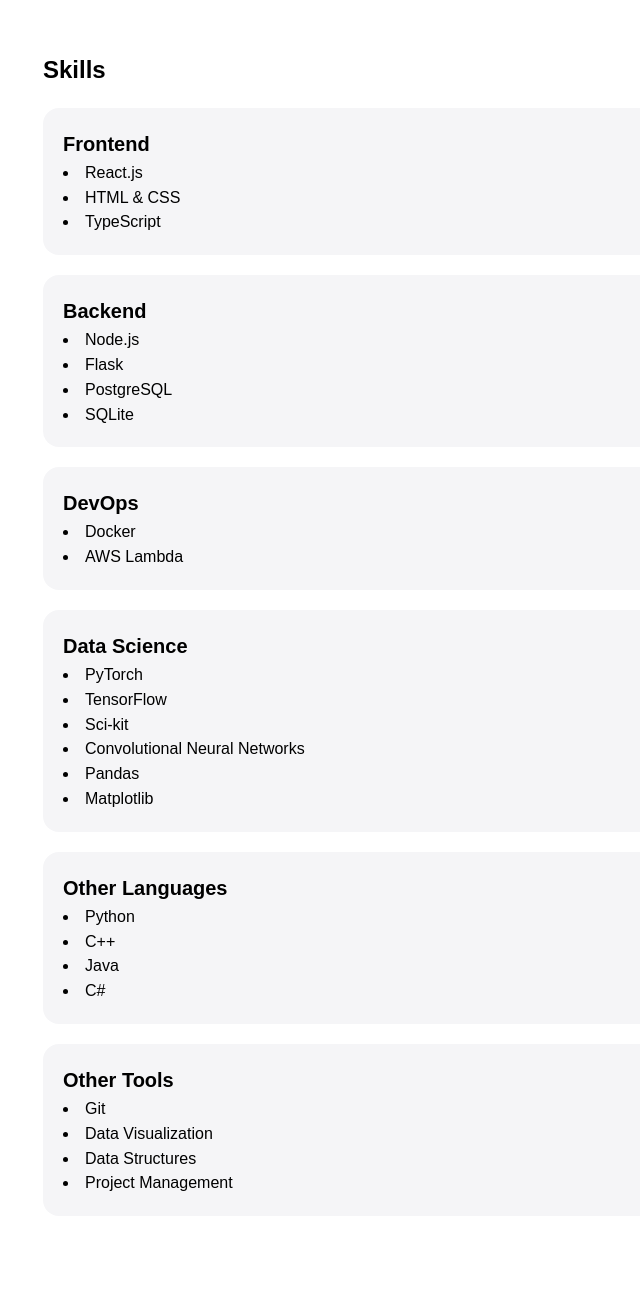
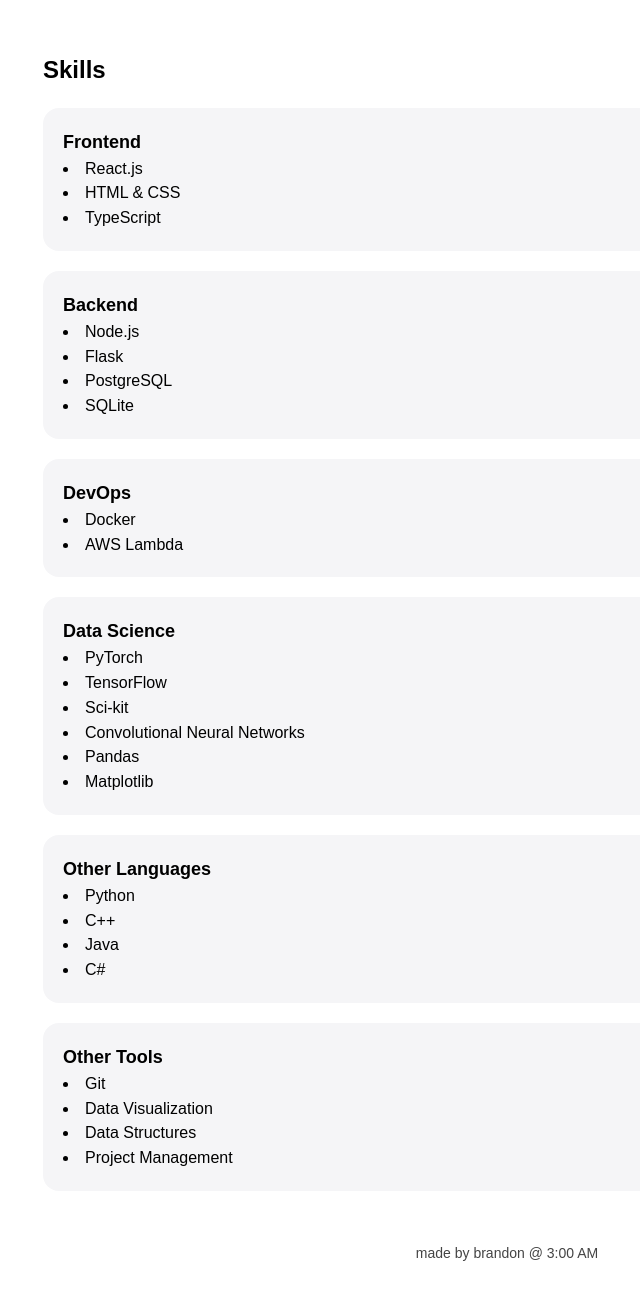
Before and after one commit to brandonyuanCS/brandonyuancs.github.io, a React (Vite) app: page / in a window 1280 px wide. Shown: the part 1594-2889 px from the top of the page, without its empty margins (133-773 px from the left). Before the commit the page ends 2830 px from the top, so only its background shows below. Built offline with nearby package versions, Linux system fonts and the light colour scheme; a web font is replaced by a local one.

Commit message:
improved styling

```diff
--- a/src/Home.tsx
+++ b/src/Home.tsx
@@ -106,7 +106,7 @@
       <Container size="60rem" style={{ marginTop: '15rem' }}>
       <h2>Skills</h2>
         <Paper bg='rgb(245, 245, 247)' p='lg' radius="lg"  mb={20}>
-          <Text fw={600} size="xl">Frontend</Text>
+          <Text fw={600} size="lg">Frontend</Text>
           <List>
             <List.Item>React.js</List.Item>
             <List.Item>HTML & CSS</List.Item>
@@ -115,7 +115,7 @@
         </Paper>
 
         <Paper bg='rgb(245, 245, 247)' p='lg' radius="lg"  mb={20}>
-          <Text fw={600} size="xl">Backend</Text>
+          <Text fw={600} size="lg">Backend</Text>
           <List>
             <List.Item>Node.js</List.Item>
             <List.Item>Flask</List.Item>
@@ -125,7 +125,7 @@
         </Paper>
 
         <Paper bg='rgb(245, 245, 247)' p='lg' radius="lg"  mb={20}>
-          <Text fw={600} size="xl">DevOps</Text>
+          <Text fw={600} size="lg">DevOps</Text>
           <List>
             <List.Item>Docker</List.Item>
             <List.Item>AWS Lambda</List.Item>
@@ -133,7 +133,7 @@
         </Paper>
 
         <Paper bg='rgb(245, 245, 247)' p='lg' radius="lg"  mb={20}>
-          <Text fw={600} size="xl">Data Science</Text>
+          <Text fw={600} size="lg">Data Science</Text>
           <List>
             <List.Item>PyTorch</List.Item>
             <List.Item>TensorFlow</List.Item>
@@ -145,7 +145,7 @@
         </Paper>
 
         <Paper bg='rgb(245, 245, 247)' p='lg' radius="lg"  mb={20}>
-          <Text fw={600} size="xl">Other Languages</Text>
+          <Text fw={600} size="lg">Other Languages</Text>
           <List>
             <List.Item>Python</List.Item>
             <List.Item>C++</List.Item>
@@ -155,7 +155,7 @@
         </Paper>
 
         <Paper bg='rgb(245, 245, 247)' p='lg' radius="lg"  mb={20}>
-          <Text fw={600} size="xl">Other Tools</Text>
+          <Text fw={600} size="lg">Other Tools</Text>
           <List>
             <List.Item>Git</List.Item>
             <List.Item>Data Visualization</List.Item>
@@ -163,7 +163,12 @@
             <List.Item>Project Management</List.Item>
           </List>
         </Paper>
-    </Container>
+      </Container>
+
+      {/* Footer */}
+      <Container size='60rem' style={{ justifyContent: 'center', display: 'flex' }}>
+        <Text size='sm' mb='xl' mt='xl' c='#444444'>made by brandon @ 3:00 AM </Text>
+      </Container>
     </>
   );
 }
```
